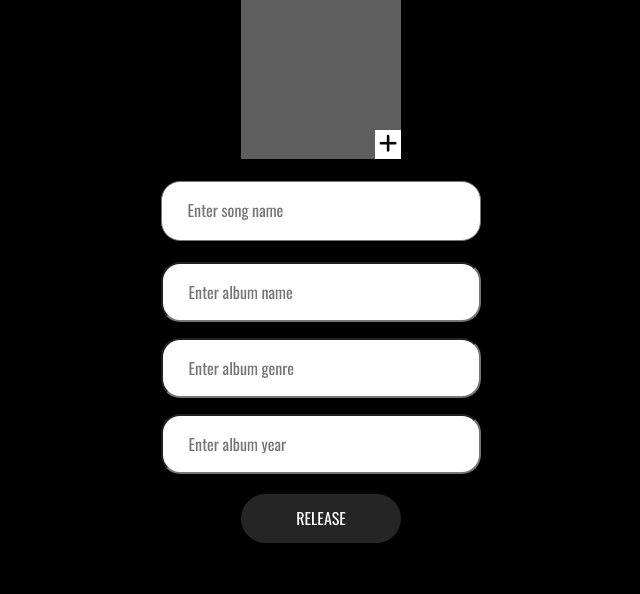
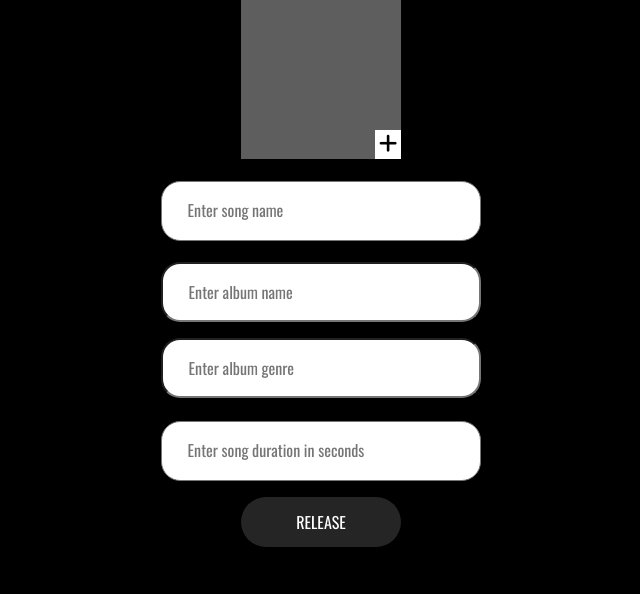
Before and after one commit to DeepC004/MusicBook, a Flask app: page /create_album in a window 1280 px wide. Shown: the part 206-800 px from the top of the page, without its empty margins (319-959 px from the left). Run offline with Flask 2, Linux system fonts and the light colour scheme; some libraries are stand-ins or nearby versions.

Commit message:
replaced album year by song duration textarea

```diff
--- a/templates/create_album.html
+++ b/templates/create_album.html
@@ -40,15 +40,14 @@ block head %}
 						required
 					/>
 				</div>
-				<div class="album__year">
-					<input
+				<div class="song__durations">
+					<textarea
 						type="number"
-						name="album__year"
-						placeholder="Enter album year"
-						min="1983"
-						max="2025"
+						name="song__durations"
+						placeholder="Enter song duration in seconds"
+						min="0000"
 						required
-					/>
+					></textarea>
 				</div>
 				<button id="release__button" type="submit">RELEASE</button>
 			</div>
```
